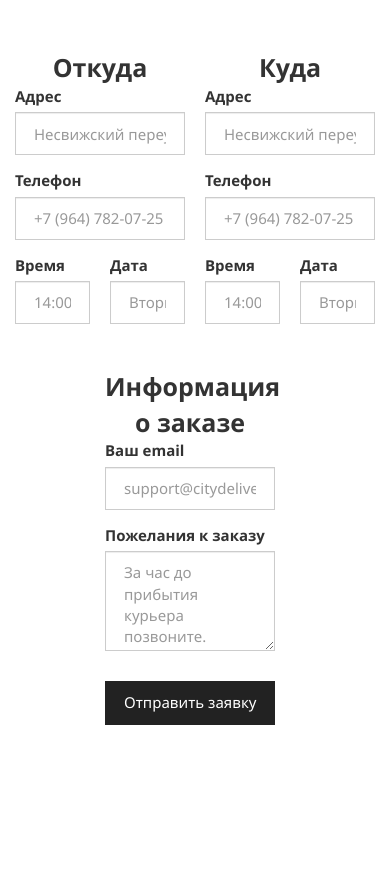
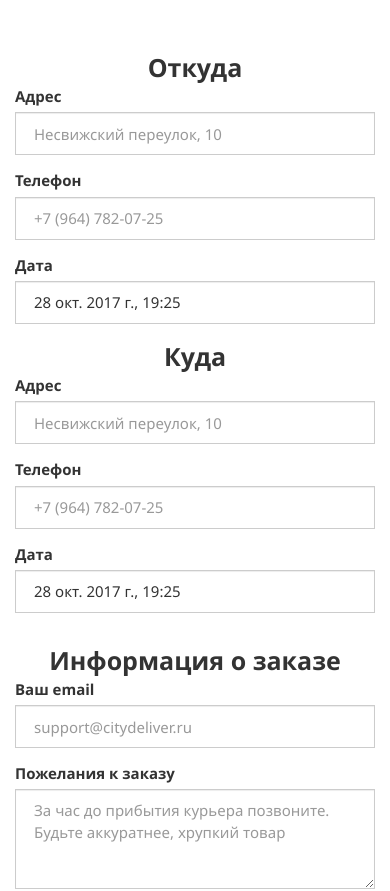
Before and after one commit to dmitrsavk/city-del, a React (Create React App) app: page / in a window 390 px wide. Shown: the top 891 px of the page. Before the commit the page ends 844 px from the top, so only its background shows below. Built offline with nearby package versions, Linux system fonts and the light colour scheme.

Commit message:
add input moment

```diff
--- a/package.json
+++ b/package.json
@@ -5,6 +5,8 @@
   "dependencies": {
     "gulp": "^3.9.1",
     "gulp-cli": "^1.4.0",
+    "input-moment": "^0.4.0",
+    "moment": "^2.19.1",
     "path": "^0.12.7",
     "react": "^16.0.0",
     "react-bootstrap": "^0.31.5",
--- a/src/components/MainPage/Form/Form.css
+++ b/src/components/MainPage/Form/Form.css
@@ -46,8 +46,37 @@
 }
 
 .form__date {
-	display: inline-block;
-	box-sizing: border-box;
-	width: 50%;
-	padding-left: 10px;
+	position: relative;
 }
+
+.form__date-wrap {
+	z-index: 1;
+	position: absolute;
+	width: 100%;
+	background-color: #EFF1F6;
+}
+
+.m-input-moment {
+	width: 100%;
+}
+
+@media screen and (max-width: 700px) {
+	.form__section {
+		box-sizing: border-box;
+		display: block;
+		width: 100%;
+	}
+
+	.form__section:nth-child(odd) {
+		padding-right: 0;
+	}
+
+	.form__section:nth-child(even) {
+		padding-left: 0;
+	}
+
+	.form__section_center {
+		display: block;
+		width: 100%;
+	}
+}
--- a/src/components/MainPage/Form/Form.jsx
+++ b/src/components/MainPage/Form/Form.jsx
@@ -4,15 +4,59 @@ import {
 	FormGroup,
 	ControlLabel,
 	FormControl,
-	Button
+	Button,
+	Form
 } from 'react-bootstrap';
 
+import moment from 'moment';
+import 'moment/locale/ru';
+import InputMoment from 'input-moment';
+import 'input-moment/dist/input-moment.css'
 import './Form.css';
 
-class Form extends Component {
+class OrderForm extends Component {
+	constructor(props) {
+		super(props);
+
+		this.state = {
+			loading: false,
+			openFirstDate: false,
+			openSecondDate: false,
+			firstDate: moment().locale('ru'),
+			secondDate: moment().locale('ru')
+		}
+
+		this.handleSecondDateChange = this.handleSecondDateChange.bind(this);
+		this.handleFirstDateChange = this.handleFirstDateChange.bind(this);
+		this.handleSecondDateSave = this.handleSecondDateSave.bind(this);
+		this.handleFirstDateSave = this.handleFirstDateSave.bind(this);
+		this.handleSubmit = this.handleSubmit.bind(this);
+	}
+
+	handleSecondDateChange(moment) {
+		this.setState({secondDate: moment});
+	}
+
+	handleFirstDateChange(moment) {
+		this.setState({firstDate: moment});
+	}
+
+	handleSecondDateSave(moment) {
+		this.setState({openSecondDate: !this.state.openSecondDate});
+	}
+
+	handleFirstDateSave(moment) {
+		this.setState({openFirstDate: !this.state.openFirstDate});
+	}
+
+	handleSubmit(event) {
+        event.preventDefault();
+        console.log('submit')
+    }
+
 	render() {
 		return (
-			<form className='form'>
+			<Form className='form' onSubmit={this.handleSubmit}>
 				<div className='form__section'>
 					<div className='form__label'>Откуда</div>
 
@@ -38,23 +82,30 @@ class Form extends Component {
 					</FormGroup>
 					<FormGroup
 						controlId='time'
-						className='form__time'
-					>
-						<ControlLabel>Время</ControlLabel>
-						<FormControl
-							type='text'
-							placeholder='14:00'
-						/>
-					</FormGroup>
-					<FormGroup
-						controlId='time'
 						className='form__date'
 					>
 						<ControlLabel>Дата</ControlLabel>
 						<FormControl
 							type='text'
 							placeholder='Вторник, 12 ноября'
+							onClick={() => this.setState({
+								openFirstDate: !this.state.openFirstDate,
+								openSecondDate: false
+							})}
+							value={this.state.firstDate.format('lll')}
+							onChange={() => {}}
 						/>
+						<div className='form__date-wrap'>
+							{this.state.openFirstDate ?
+								<InputMoment
+									moment={this.state.firstDate}
+									onChange={this.handleFirstDateChange}
+									minStep={10}
+		            				onSave={this.handleFirstDateSave}
+								/> :
+								null
+							}
+						</div>
 					</FormGroup>
 				</div>
 
@@ -83,23 +134,30 @@ class Form extends Component {
 					</FormGroup>
 					<FormGroup
 						controlId='time'
-						className='form__time'
-					>
-						<ControlLabel>Время</ControlLabel>
-						<FormControl
-							type='text'
-							placeholder='14:00'
-						/>
-					</FormGroup>
-					<FormGroup
-						controlId='time'
 						className='form__date'
 					>
 						<ControlLabel>Дата</ControlLabel>
 						<FormControl
 							type='text'
 							placeholder='Вторник, 12 ноября'
+							onClick={() => this.setState({
+								openSecondDate: !this.state.openSecondDate,
+								openFirstDate: false
+							})}
+							value={this.state.secondDate.format('lll')}
+							onChange={() => {}}
 						/>
+						<div className='form__date-wrap'>
+							{this.state.openSecondDate ?
+								<InputMoment
+									moment={this.state.secondDate}
+									onChange={this.handleSecondDateChange}
+									minStep={10}
+		            				onSave={this.handleSecondDateSave}
+								/> :
+								null
+							}
+						</div>
 					</FormGroup>
 				</div>
 
@@ -113,7 +171,7 @@ class Form extends Component {
 					>
 						<ControlLabel>Ваш email</ControlLabel>
 						<FormControl
-							type='text'
+							type='email'
 							placeholder='support@citydeliver.ru'
 						/>
 					</FormGroup>
@@ -128,12 +186,12 @@ class Form extends Component {
 						/>
 					</FormGroup>
 					<div className='form__button-wrap'>
-						<Button>Отправить заявку</Button>
+						<Button type='submit'>Отправить заявку</Button>
 					</div>
 				</div>
-			</form>
+			</Form>
 		);
 	}
 }
 
-export default Form;
+export default OrderForm;
```
Also changed, not shown: 1 other file (tests, documents, lock files or other folders).
